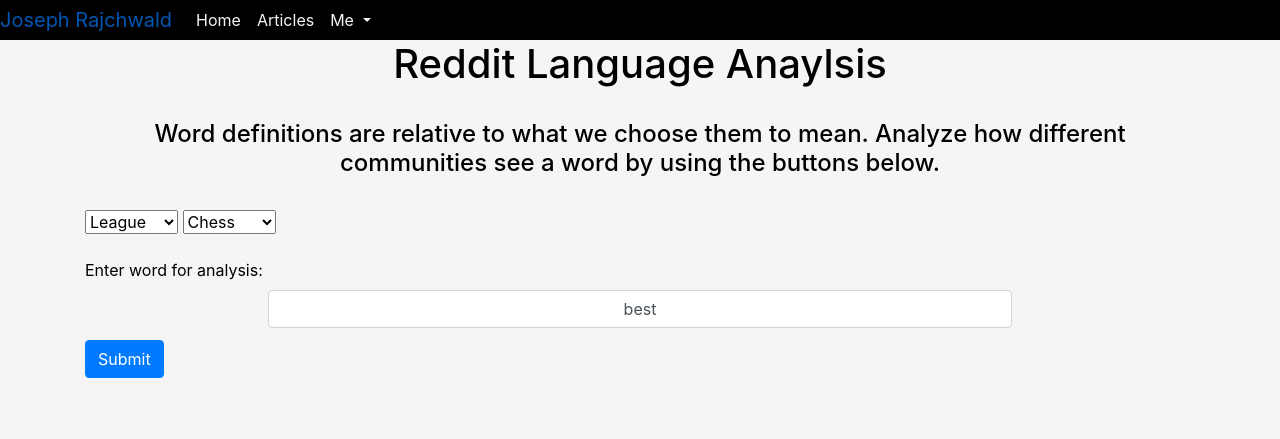
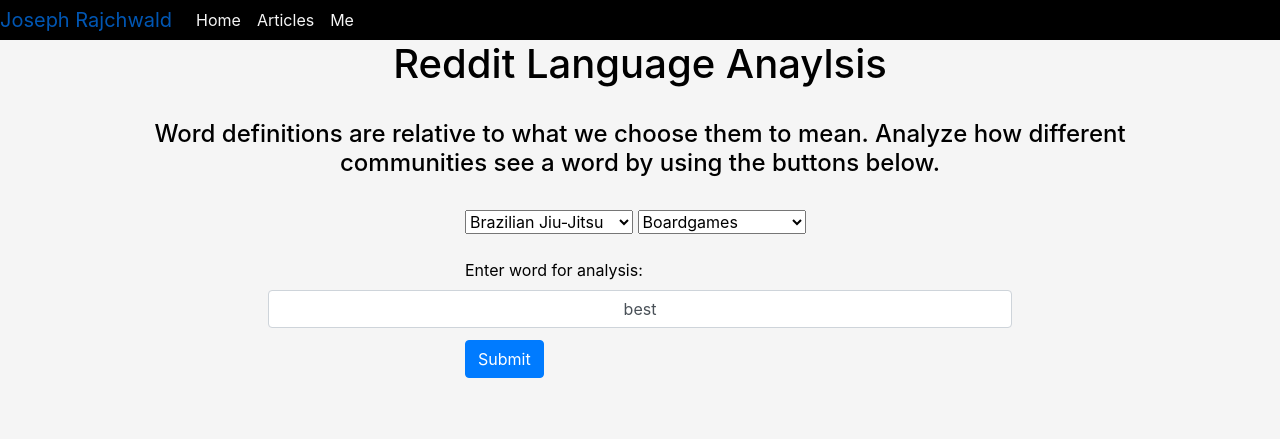
Before and after one commit to jayrockwalled/lang_site, a Django app: page / in a window 1280 px wide. Shown: the top 439 px of the page. Run offline with Django 3.2, Linux system fonts and the light colour scheme; some libraries are stand-ins or nearby versions.

Commit message:
updates
updates

```diff
--- a/main/templates/main/error.html
+++ b/main/templates/main/error.html
@@ -2,6 +2,6 @@
 
 {% block content %}
     <div class="jumbotron">
-        <p>{{ error }}</p>
+        <p class="jumbotext">{{ error }}</p>
     </div>
 {% endblock %}
--- a/main/templates/main/index.html
+++ b/main/templates/main/index.html
@@ -16,6 +16,8 @@
 </head>
 
 <body>
+  <div class="wrapper">
+  <div class="content-wrapper">
   <nav class="navbar navbar-expand-lg">
     <a class="navbar-brand" href="#">Joseph Rajchwald</a>
     <button class="navbar-toggler" type="button" data-toggle="collapse" data-target="#navbarSupportedContent" aria-controls="navbarSupportedContent" aria-expanded="false" aria-label="Toggle navigation">
@@ -30,15 +32,9 @@
         <li class="nav-item">
           <a class="nav-link" href="/articles">Articles</a>
         </li>
-        <li class="nav-item dropdown">
-          <a class="nav-link dropdown-toggle" href="#" id="navbarDropdown" role="button" data-toggle="dropdown" aria-haspopup="true" aria-expanded="false">
-            Me
+        <li class="nav-item">
+          <a class="nav-link" href="/joseph">Me
           </a>
-          <div class="dropdown-menu" aria-labelledby="navbarDropdown">
-            <a class="dropdown-item" href="/joseph">About</a>
-            <a class="dropdown-item" href="https://www.github.com/jayrockwalled">Github</a>
-            <a class="dropdown-item" href="https://www.linkedin.com/in/joseph-rajchwald-28a793b0/">LinkdIn</a>
-          </div>
         </li>
       </ul>
     </div>
@@ -52,31 +48,106 @@
       <br>
       <form action="/main/community/" method="POST">
         {% csrf_token %}
-        <div class='dropdowns'>
+        <div class='dropdowns row'>
+          <div class="col-sm-4"></div>
+          <div class="col-sm-4">
         <select name='CommChoice1'>
-          <option value='1'>League</option>
-          <option value='2'>Chess</option>
-          <option value='3'>Pokemon</option>
+          <option value='bjj'>Brazilian Jiu-Jitsu</option>
+          <option value='boardgames'>Boardgames</option>
+          <option value='Boxing'>Boxing</option>
+          <option value='chess'>Chess</option>
+          <option value='dota2'>Dota 2</option>
+          <option value='GlobalOffensive'>Global Offensive</option>
+          <option value='hs'>Hearthstone</option>
+          <option value='judo'>Judo</option>
+          <option value='league'>League of Legends</option>
+          <option value='magicTCG'>Magic TCG</option>
+          <option value='MMA'>MMA</option>
+          <option value='pokemon'>Pokemon</option>
+          <option value='poker'>Poker</option>
+          <option value='smashbros'>Smashbros</option>
+          <option value='taekwondo'>Taekwondo</option>
         </select>
         <select name='CommChoice2'>
-          <option value='1'>League</option>
-          <option selected='selected' value='2'>Chess</option>
-          <option value='3'>Pokemon</option>
-        </select>
+          <option value='bjj'>Brazilian Jiu-Jitsu</option>
+          <option selected='selected' value='boardgames'>Boardgames</option>
+          <option value='Boxing'>Boxing</option>
+          <option value='chess'>Chess</option>
+          <option value='dota2'>Dota 2</option>
+          <option value='GlobalOffensive'>Global Offensive</option>
+          <option value='hs'>Hearthstone</option>
+          <option value='judo'>Judo</option>
+          <option value='league'>League of Legends</option>
+          <option value='magicTCG'>Magic TCG</option>
+          <option value='MMA'>MMA</option>
+          <option value='pokemon'>Pokemon</option>
+          <option value='poker'>Poker</option>
+          <option value='smashbros'>Smashbros</option>
+          <option value='taekwondo'>Taekwondo</option>
+        </select></div>
         </div>
         <br>
+        <div class="row">
+            <div class="col-sm-4"></div>
+            <div class="col-sm-4">
         <label>Enter word for analysis:</label>
+      </div>
+      </div>
         <input type="text" class="form-control" name="words" value='best'>
+        <div class="row">
+            <div class="col-sm-4"></div>
+            <div class="col-sm-4">
         <input type="submit" class="btn btn-primary" name="submit">
+      </div>
+    </div>
       </form>
       {% block content %}
       {% endblock %}
+
+    </div>
+
+
+    </div>
+    <br>
+    <!-- lazy workaround to footer covering content -->
+    <br>
+    <footer class="page-footer font-small unique-color-dark pt-4">
+        <div class="footercontainer">
+
+            <!-- Call to action -->
+            <ul class="list-unstyled list-inline text-center py-2">
+              <li class="list-inline-item">
+                  <a class="btn" href="https://www.github.com/jayrockwalled">
+                    {% load static %}
+                    <img src="{% static "articles/github_logo.png" %}">
+                    Github</a>
+              </li>
+              <li class="list-inline-item">
+                  <a class="btn" href="https://www.github.com/jayrockwalled">
+                    {% load static %}
+                    <img src="{% static "articles/linkedin_logo.png" %}">
+                    LinkdIn</a>
+              </li>
+              <li class="list-inline-item">
+                  <a class="btn" href="mailto:joseph.rajchwald1@gmail.com">
+                      {% load static %}
+                      <img src="{% static "articles/email_logo.png" %}">
+                      Email</a>
+              </li>
+            </ul>
+            <!-- Call to action -->
+
+          </div>
+        </div>
+
+
+    </footer>
     </div>
 
 
   </div>
   </div>
-
+</div>
 </body>
 
 </html>
--- a/main/urls.py
+++ b/main/urls.py
@@ -21,6 +21,6 @@ app_name = 'main'
 urlpatterns = [
     path('', views.Index, name='Index'),
     path('community/', views.Community, name='community'),
-    path('community/CommView/<int:choice1>/<int:choice2>/<slug:slug>',views.CommView, name='CommView'),
+    path('community/CommView/<slug:choice1>/<slug:choice2>/<slug:slug>',views.CommView, name='CommView'),
     path('admin/', admin.site.urls)
 ]
--- a/main/views.py
+++ b/main/views.py
@@ -8,6 +8,7 @@ from django import forms
 from gensim.models import Word2Vec
 import re
 from gensim.corpora import Dictionary
+import pandas as pd
 
 def urlify(s):
     # Remove all non-word characters (everything except numbers and letters)
@@ -51,26 +52,13 @@ def Community(request):
 
 def CommView(request,choice1,choice2,slug):
     path1 ='C:/Users/josep/Documents/Github/lang_site/main/word2vec/'
+    slug = slug.lower()
+    if len(slug.split('-')) > 1:
+        error = 'Please only enter a single word.'
+        return render(request, template_name='main/error.html', context={'error':error})
 
-    if choice1 == 1:
-        wv1 = 'league_word2vec.model'
-        comm1_name = 'League'
-    elif choice1 == 2:
-        wv1 = 'chess_word2vec.model'
-        comm1_name = 'Chess'
-    elif choice1 == 3:
-        wv1 = 'pokemon_word2vec.model'
-        comm1_name = 'Pokemon'
-
-    if choice2 == 1:
-        wv2 = 'league_word2vec.model'
-        comm2_name = 'League'
-    elif choice2 == 2:
-        wv2 = 'chess_word2vec.model'
-        comm2_name = 'Chess'
-    elif choice2 == 3:
-        wv2 = 'pokemon_word2vec.model'
-        comm2_name = 'Pokemon'
+    wv1 = choice1+'_word2vec.model'
+    wv2 = choice2+'_word2vec.model'
 
     try:
         model1 = Word2Vec.load(path1+wv1, mmap='r')
@@ -87,12 +75,18 @@ def CommView(request,choice1,choice2,slug):
         error = 'That word is not in both communities\' vocabulary.'
         return render(request, template_name='main/error.html', context={'error':error})
 
+    df1 = pd.read_csv('C:/Users/josep/Documents/Github/lang_site/main/tfidf/'+choice1+'_tfidf_df.csv')
+    df2 = pd.read_csv('C:/Users/josep/Documents/Github/lang_site/main/tfidf/'+choice2+'_tfidf_df.csv')
+    tfidf1 = df1[slug].to_string(index=False)
+    tfidf2 = df2[slug].to_string(index=False)
     zipped = zip(most_similar1, most_similar2)
     context = {
         'zip': zipped,
         'freq1':freq1,
         'freq2':freq2,
-        'comm1':comm1_name,
-        'comm2':comm2_name
+        'comm1':choice1,
+        'comm2':choice2,
+        'tfidf1':tfidf1,
+        'tfidf2':tfidf2,
     }
     return render(request, template_name='main/results.html', context=context)
```
Also changed, not shown: joseph/static/joseph/index.css (+76 -22 lines), joseph/templates/joseph/index.html (+76 -18 lines), main/templates/main/results.html (+9 -3 lines).
